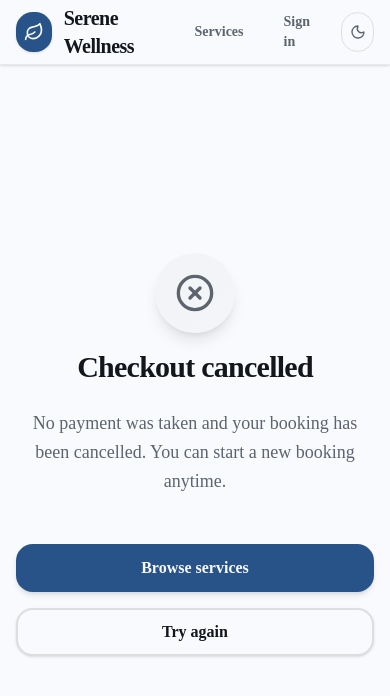
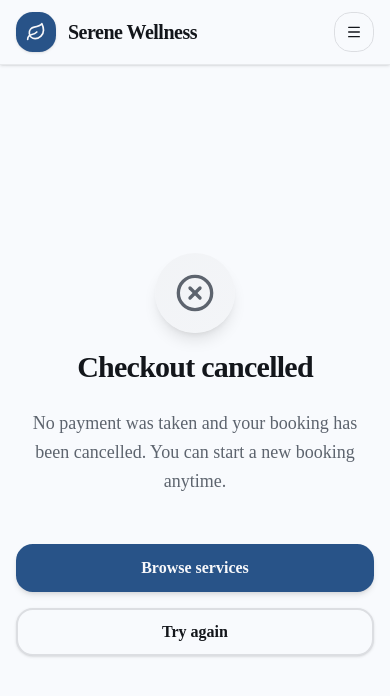
Before and after one commit to Azmain005/booking-website, a Next.js app: page /cancel in a window 390 px wide. Shown: the top 696 px of the page. Built offline with nearby package versions, Linux system fonts and the light colour scheme; no server answers.

Commit message:
fixed the mobile ui header bug with hamburger icon

```diff
--- a/src/components/header.tsx
+++ b/src/components/header.tsx
@@ -2,6 +2,7 @@ import { Leaf } from "lucide-react";
 import Link from "next/link";
 
 import { HeaderUserControls } from "@/components/account/header-user-controls";
+import { MobileHeaderMenu } from "@/components/mobile-header-menu";
 import { ThemeToggle } from "@/components/theme-toggle";
 import { getAuthSession } from "@/lib/auth";
 
@@ -27,8 +28,9 @@ export async function Header() {
             </span>
           </Link>
 
-          {/* Nav */}
-          <nav className="flex items-center gap-2">
+          <div className="flex items-center gap-2">
+            {/* Desktop nav */}
+            <nav className="hidden md:flex items-center gap-2">
               <Link
                 href="/"
                 className="px-4 py-2 text-sm font-semibold text-muted-foreground hover:text-foreground transition-all duration-200 rounded-xl hover:bg-accent/80 relative group"
@@ -49,6 +51,15 @@ export async function Header() {
               />
               <ThemeToggle />
             </nav>
+
+            {/* Mobile menu */}
+            <div className="md:hidden">
+              <MobileHeaderMenu
+                isLoggedIn={isLoggedIn}
+                displayName={displayName}
+              />
+            </div>
+          </div>
         </div>
       </div>
     </header>
--- /dev/null
+++ b/src/components/mobile-header-menu.tsx
@@ -0,0 +1,70 @@
+"use client";
+
+import { HeaderUserControls } from "@/components/account/header-user-controls";
+import { ThemeToggle } from "@/components/theme-toggle";
+import { Button } from "@/components/ui/button";
+import {
+  Dialog,
+  DialogContent,
+  DialogHeader,
+  DialogTitle,
+  DialogTrigger,
+} from "@/components/ui/dialog";
+import { Menu } from "lucide-react";
+import Link from "next/link";
+
+interface MobileHeaderMenuProps {
+  isLoggedIn: boolean;
+  displayName: string;
+}
+
+export function MobileHeaderMenu({
+  isLoggedIn,
+  displayName,
+}: MobileHeaderMenuProps) {
+  return (
+    <Dialog>
+      <DialogTrigger
+        render={
+          <Button
+            variant="outline"
+            size="icon"
+            className="h-10 w-10 rounded-xl"
+            aria-label="Open menu"
+          />
+        }
+      >
+        <Menu className="h-5 w-5" />
+      </DialogTrigger>
+
+      <DialogContent className="max-w-[calc(100%-2rem)] p-0 overflow-hidden">
+        <DialogHeader className="px-5 pt-5 pb-3 border-b border-border/70">
+          <DialogTitle>Menu</DialogTitle>
+        </DialogHeader>
+
+        <div className="p-5 space-y-4">
+          <Link
+            href="/"
+            className="block rounded-xl border border-border/60 px-4 py-3 text-sm font-semibold text-foreground hover:bg-accent/60 transition-colors"
+          >
+            Services
+          </Link>
+
+          <div className="rounded-xl border border-border/60 p-3">
+            <HeaderUserControls
+              isLoggedIn={isLoggedIn}
+              displayName={displayName}
+            />
+          </div>
+
+          <div className="flex items-center justify-between rounded-xl border border-border/60 p-3">
+            <span className="text-sm font-medium text-muted-foreground">
+              Theme
+            </span>
+            <ThemeToggle />
+          </div>
+        </div>
+      </DialogContent>
+    </Dialog>
+  );
+}
```
Lines whose indentation alone changed are shown as unchanged.
